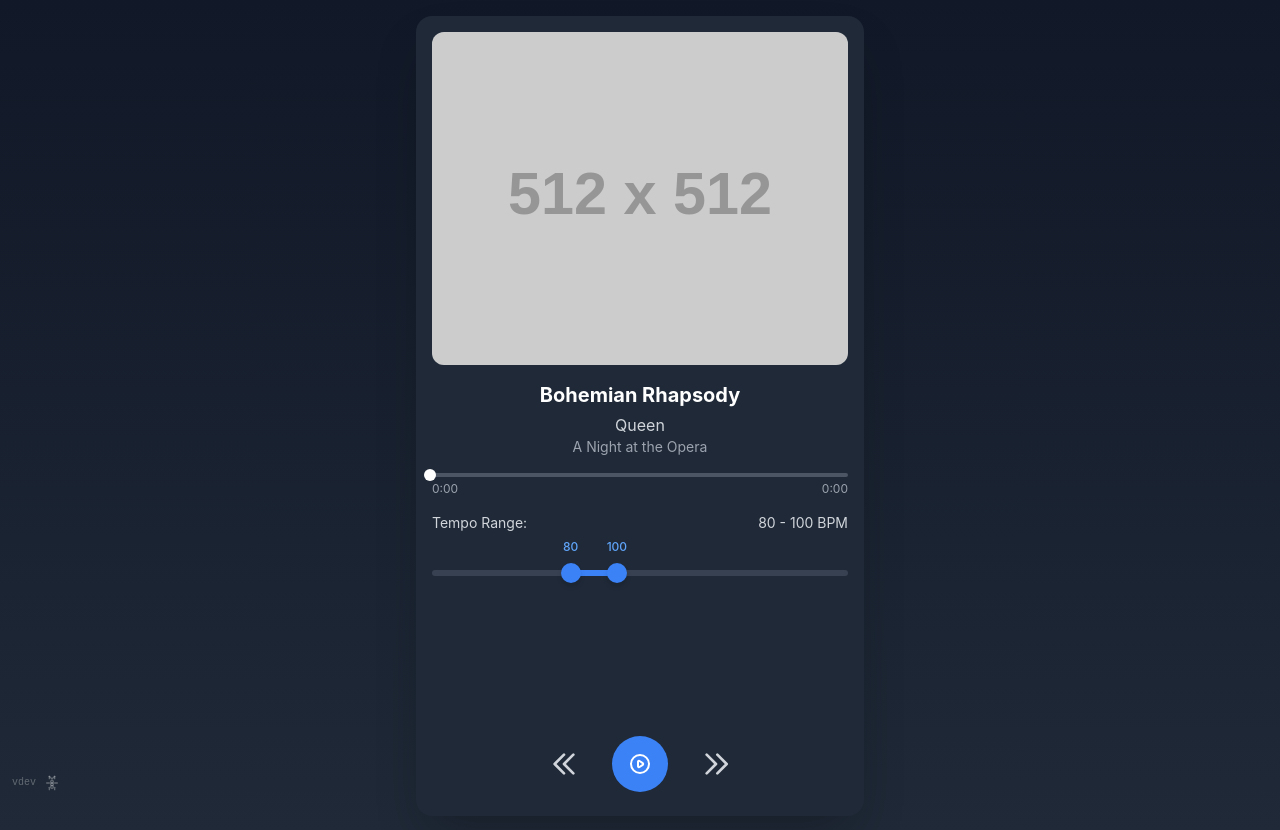
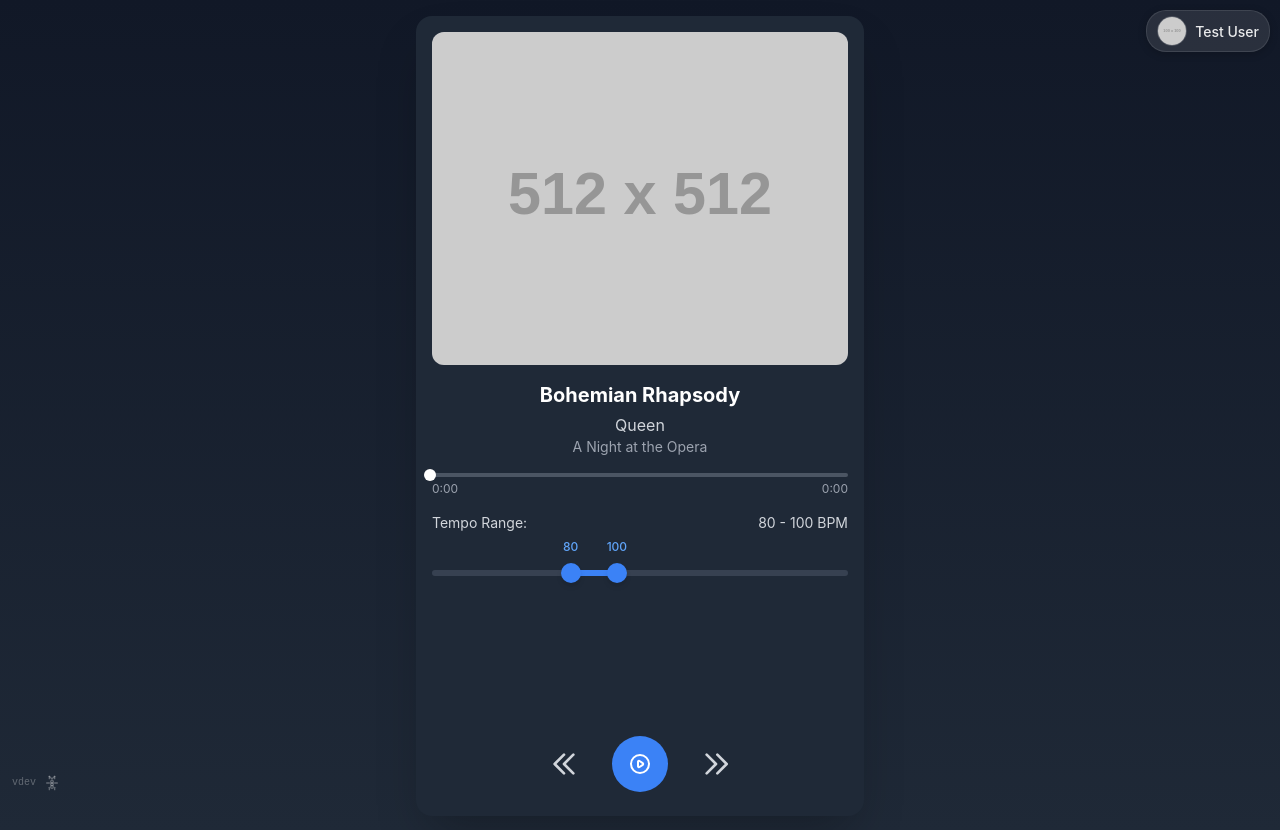
Before and after one commit to eoranged/wcs-player, a Next.js app: page / in a window 1280 px wide. Built offline with nearby package versions, Linux system fonts and the light colour scheme.

Commit message:
fix display tg user

```diff
--- a/components/Layout.js
+++ b/components/Layout.js
@@ -1,9 +1,13 @@
 import React from 'react';
 import VersionPanel from './VersionPanel';
+import TelegramUser from './TelegramUser';
 
 const Layout = ({ children }) => {
   return (
     <div className="relative min-h-screen">
+      {/* TelegramUser component at the top level */}
+      <TelegramUser />
+
       {children}
       <VersionPanel />
     </div>
--- a/components/TelegramUser.js
+++ b/components/TelegramUser.js
@@ -1,49 +1,57 @@
-import { useEffect, useState } from 'react';
+import { useEffect, useState, useRef } from 'react';
 import styles from '../styles/TelegramUser.module.css';
 
 const TelegramUser = () => {
   const [user, setUser] = useState(null);
   const [isTelegramApp, setIsTelegramApp] = useState(false);
-  const [debugInfo, setDebugInfo] = useState('Initializing...');
+  const [initAttempts, setInitAttempts] = useState(0);
+  const initCompletedRef = useRef(false);
 
   useEffect(() => {
+    // Prevent initialization if we've already completed it or made too many attempts
+    if (initCompletedRef.current || initAttempts > 2) {
+      return;
+    }
+
     // Function to initialize Telegram WebApp
     const initTelegramWebApp = () => {
       try {
         // Check if we're in a browser environment
         if (typeof window === 'undefined') {
-          setDebugInfo('Not in browser environment');
           return;
         }
 
         // Check if Telegram WebApp is available
-        if (!window.Telegram) {
-          setDebugInfo('window.Telegram not found');
-          return;
+        if (!window.Telegram || !window.Telegram.WebApp) {
+          // In development, create a mock user after the first attempt
+          if (process.env.NODE_ENV === 'development' && initAttempts > 0) {
+            createMockUser();
           }
-
-        if (!window.Telegram.WebApp) {
-          setDebugInfo('window.Telegram.WebApp not found');
           return;
         }
 
         // We have confirmed Telegram WebApp is available
         setIsTelegramApp(true);
 
-        // Log all available properties for debugging
+        // Only log properties on first attempt to avoid console spam
+        if (initAttempts === 0) {
           console.log('Telegram WebApp properties:', {
             initData: window.Telegram.WebApp.initData,
             initDataUnsafe: window.Telegram.WebApp.initDataUnsafe,
             user: window.Telegram.WebApp.initDataUnsafe?.user,
             directUser: window.Telegram.WebApp.user
           });
+        }
 
         // Try to get user data
         try {
           // Direct access to WebApp.user is the most reliable method
           if (window.Telegram.WebApp.user) {
             setUser(window.Telegram.WebApp.user);
+            if (initAttempts === 0) {
               console.log('User found directly:', window.Telegram.WebApp.user);
+            }
+            initCompletedRef.current = true;
             return;
           }
 
@@ -51,15 +59,42 @@ const TelegramUser = () => {
           const initDataUnsafe = window.Telegram.WebApp.initDataUnsafe;
           if (initDataUnsafe && initDataUnsafe.user) {
             setUser(initDataUnsafe.user);
+            if (initAttempts === 0) {
               console.log('User found through initDataUnsafe:', initDataUnsafe.user);
+            }
+            initCompletedRef.current = true;
             return;
           }
 
           // If we're here, we couldn't find user data
+          if (initAttempts === 0) {
             console.log('No user data found in Telegram WebApp');
+          }
 
-          // For testing purposes, create a mock user
+          // For testing purposes, create a mock user in development
+          if (process.env.NODE_ENV === 'development' && initAttempts > 0) {
+            createMockUser();
+          }
+        } catch (userError) {
+          if (initAttempts === 0) {
+            console.error('Error accessing user data:', userError);
+          }
+
+          // Create mock user in development on error
           if (process.env.NODE_ENV === 'development') {
+            createMockUser();
+          }
+        }
+      } catch (error) {
+        if (initAttempts === 0) {
+          console.error('Error initializing Telegram WebApp:', error);
+        }
+      }
+    };
+
+    // Helper function to create a mock user in development
+    const createMockUser = () => {
+      if (!user && !initCompletedRef.current) {
         const mockUser = {
           id: 12345,
           first_name: 'Test',
@@ -68,29 +103,30 @@ const TelegramUser = () => {
           photo_url: 'https://placehold.co/100x100?text=TU'
         };
         setUser(mockUser);
-            console.log('Created mock user for development:', mockUser);
+        if (initAttempts === 0) {
+          console.log('Created mock user for development');
         }
-        } catch (userError) {
-          console.error('Error accessing user data:', userError);
-        }
-      } catch (error) {
-        console.error('Error initializing Telegram WebApp:', error);
+        initCompletedRef.current = true;
       }
     };
 
     // Run initialization
     initTelegramWebApp();
+    setInitAttempts(prev => prev + 1);
 
     // Add a small delay and try again (sometimes Telegram WebApp loads after our component)
+    // But only do this once to avoid infinite retries
+    if (initAttempts < 2) {
       const retryTimeout = setTimeout(() => {
-      if (!user) {
-        console.log('Retrying Telegram WebApp initialization...');
+        if (!user && !initCompletedRef.current) {
           initTelegramWebApp();
+          setInitAttempts(prev => prev + 1);
         }
       }, 1000);
 
       return () => clearTimeout(retryTimeout);
-  }, [user]);
+    }
+  }, [initAttempts, user]);
 
   // Don't render anything if we're not in a Telegram app and not in development
   if (!isTelegramApp && process.env.NODE_ENV !== 'development') {
@@ -106,6 +142,15 @@ const TelegramUser = () => {
             src={user.photo_url}
             alt={`${user.first_name}'s avatar`}
             className={styles.avatar}
+            onError={(e) => {
+              // Only log error once
+              if (!e.target.hasErrorLogged) {
+                console.error('Error loading avatar image');
+                e.target.hasErrorLogged = true;
+              }
+              e.target.onerror = null;
+              e.target.src = 'https://placehold.co/30x30?text=U';
+            }}
           />
         )}
         <span className={styles.userName}>
--- a/styles/TelegramUser.module.css
+++ b/styles/TelegramUser.module.css
@@ -1,14 +1,16 @@
 .telegramUser {
-  position: absolute;
+  position: fixed;
   top: 10px;
   right: 10px;
   display: flex;
   align-items: center;
   padding: 5px 10px;
-  background-color: rgba(0, 0, 0, 0.05);
+  background-color: rgba(255, 255, 255, 0.1);
   border-radius: 20px;
-  z-index: 10;
+  z-index: 1000;
   max-width: 300px;
+  box-shadow: 0 2px 8px rgba(0, 0, 0, 0.2);
+  border: 1px solid rgba(255, 255, 255, 0.1);
 }
 
 .avatar {
@@ -17,14 +19,14 @@
   border-radius: 50%;
   margin-right: 8px;
   object-fit: cover;
-  border: 1px solid rgba(0, 0, 0, 0.1);
+  border: 1px solid rgba(255, 255, 255, 0.2);
   flex-shrink: 0;
 }
 
 .userName {
   font-size: 14px;
   font-weight: 500;
-  color: #333;
+  color: rgba(255, 255, 255, 0.9);
   max-width: 150px;
   white-space: nowrap;
   overflow: hidden;
@@ -33,8 +35,8 @@
 
 .debugInfo {
   font-size: 12px;
-  color: #666;
-  max-width: 250px;
+  color: rgba(255, 255, 255, 0.7);
+  max-width: 200px;
   overflow: hidden;
   text-overflow: ellipsis;
   white-space: nowrap;
```
Lines whose indentation alone changed are shown as unchanged.
